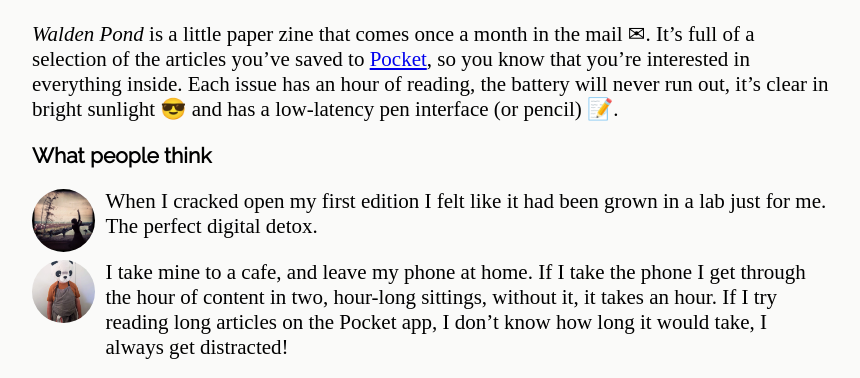
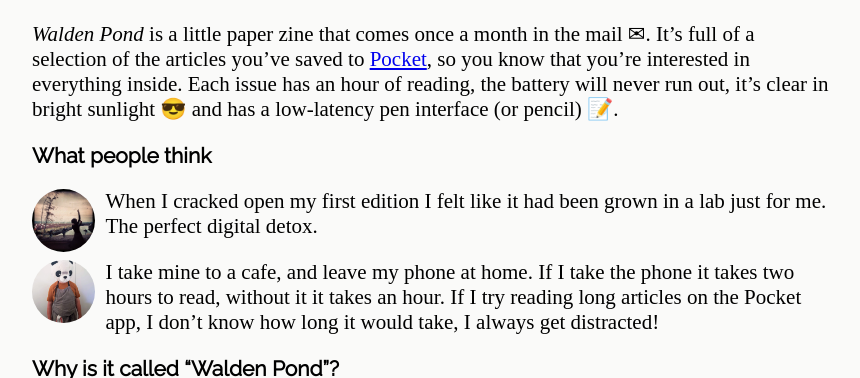
Before and after one commit to notionparallax/wp2frontEnd, a Jekyll site: the page built from index.md, in a window 1280 px wide and 900 px high, scrolled down 1070 px, cut to the strip 0-378 px from the top of the window. Shown: the whole strip, without its empty margins (209-1069 px from the left). Built offline with Jekyll 4.4.1, drawn with Linux system fonts in a browser that asks for light colours; some web fonts are replaced; comment, search, counter and statistics services are not loaded.

Commit message:
flip the order

```diff
--- a/_includes/use_case.md
+++ b/_includes/use_case.md
@@ -1,4 +1,4 @@
 ## What people think
 
 - ![](./img/Jenn.jpg) When I cracked open my first edition I felt like it had been grown in a lab just for me. The perfect digital detox.
-- ![](./img/ben.jpg) I take mine to a cafe, and leave my phone at home. If I take the phone I get through the hour of content in two, hour-long sittings, without it, it takes an hour. If I try reading long articles on the Pocket app, I don't know how long it would take, I always get distracted!
+- ![](./img/ben.jpg) I take mine to a cafe, and leave my phone at home. If I take the phone it takes two hours to read, without it it takes an hour. If I try reading long articles on the Pocket app, I don't know how long it would take, I always get distracted!
```
